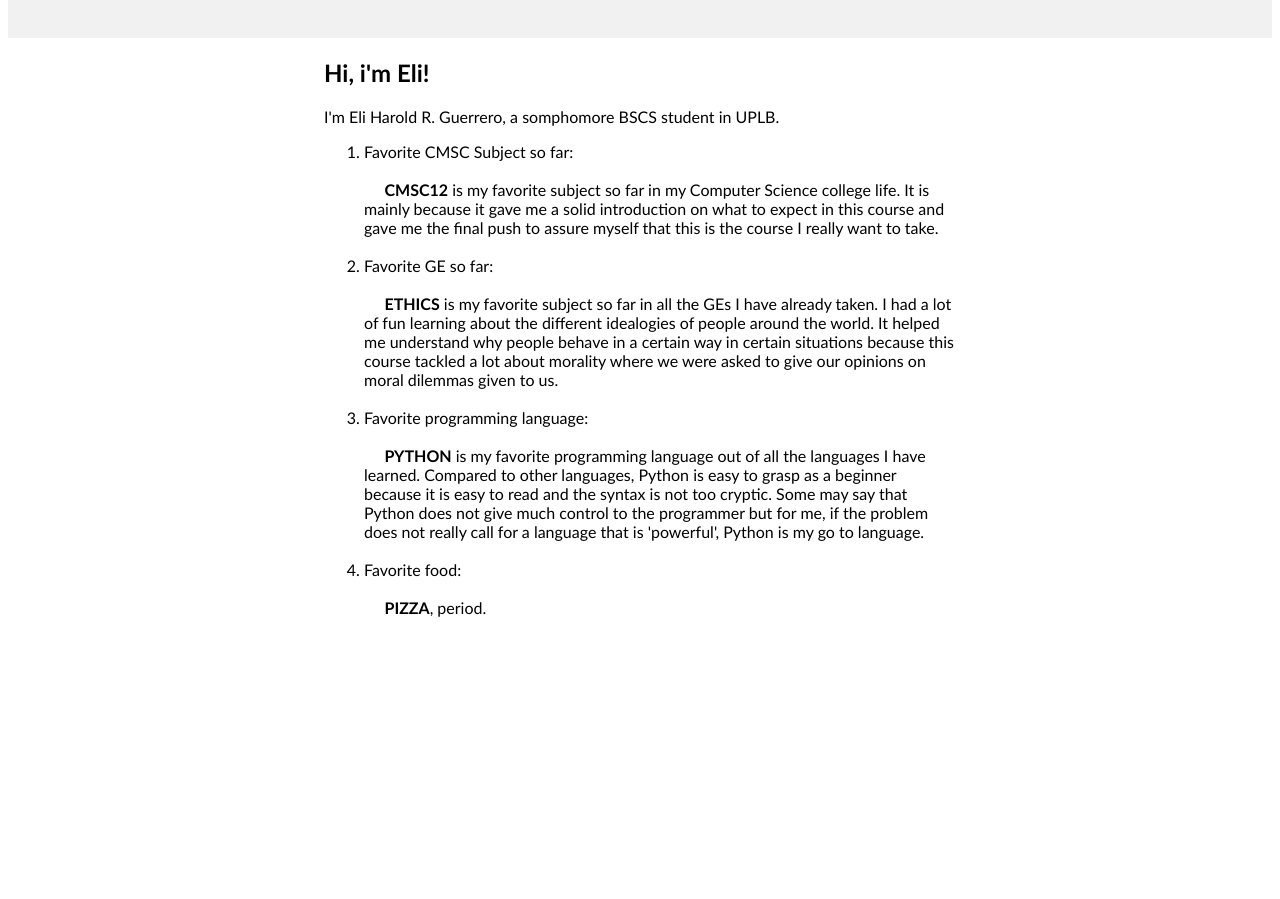
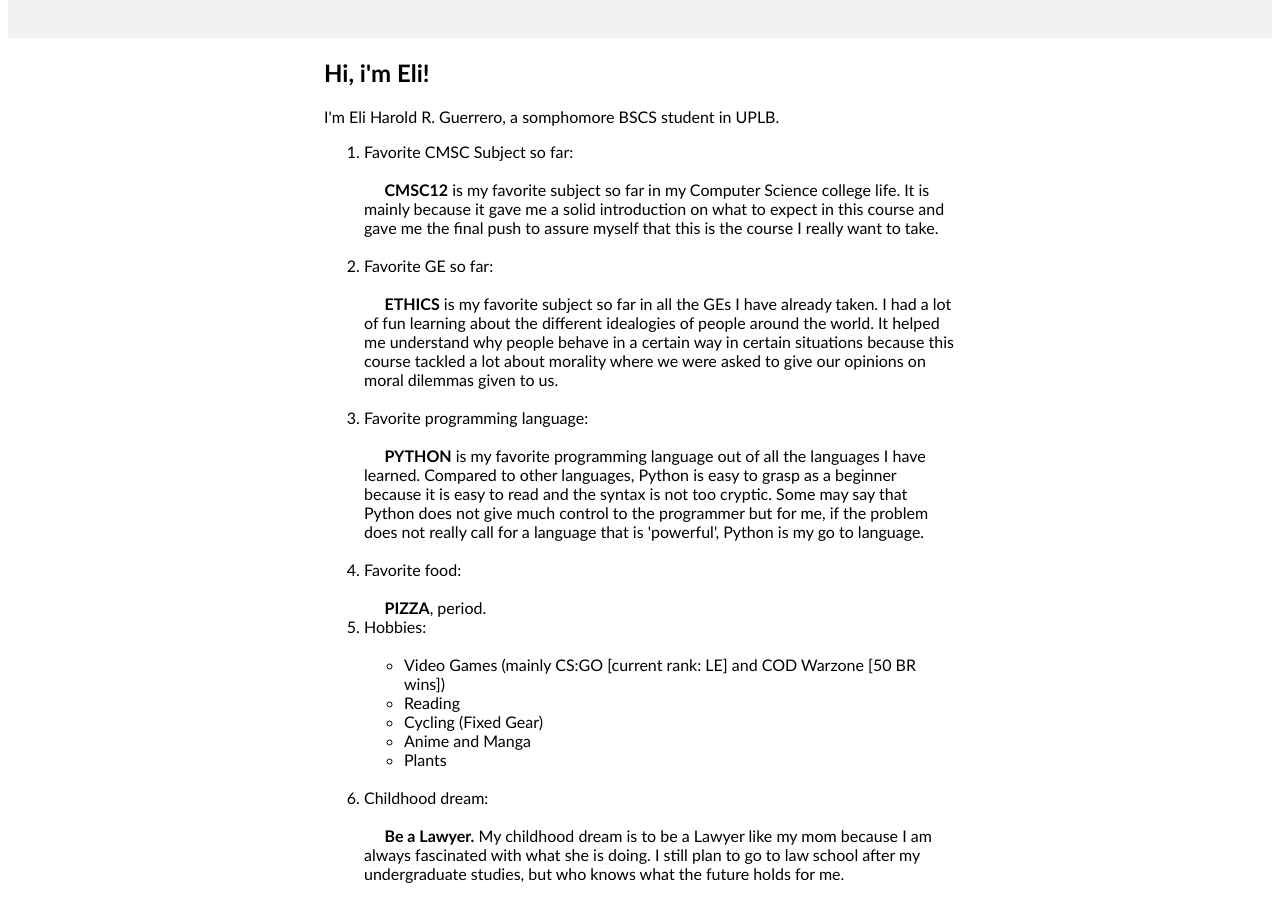
Before and after one commit to ehrguerrero/ehrguerrero.github.io, a plain HTML site: page index.html in a window 1280 px wide. Shown: the part 132-1031 px from the top of the page. Before the commit the page ends 800 px from the top, so only its background shows below. Drawn offline with Linux system fonts and the light colour scheme.

Commit message:
added new items in HTML file

```diff
--- a/index.html
+++ b/index.html
@@ -43,6 +43,20 @@ Exercise 1: Github Pages
         <li>Favorite food:<br /><br />
               &nbsp;&nbsp;&nbsp;&nbsp; <b>PIZZA</b>, period.
         </li>
+        <li>Hobbies:<br /><br />
+            <ul>
+              <li>Video Games (mainly CS:GO [current rank: LE] and COD Warzone [50 BR wins])</li>
+              <li>Reading</li>
+              <li>Cycling (Fixed Gear)</li>
+              <li>Anime and Manga</li>
+              <li>Plants</li>
+            </ul><br />
+        </li>
+        <li>Childhood dream:<br /><br />
+          &nbsp;&nbsp;&nbsp;&nbsp; <b>Be a Lawyer.</b> My childhood dream is to be a Lawyer like my mom because I am always fascinated with
+          what she is doing. I still plan to go to law school after my undergraduate studies, but who knows what the future holds for
+          me.
+        </li>
       </ol>
     </div>
   </body>
```
